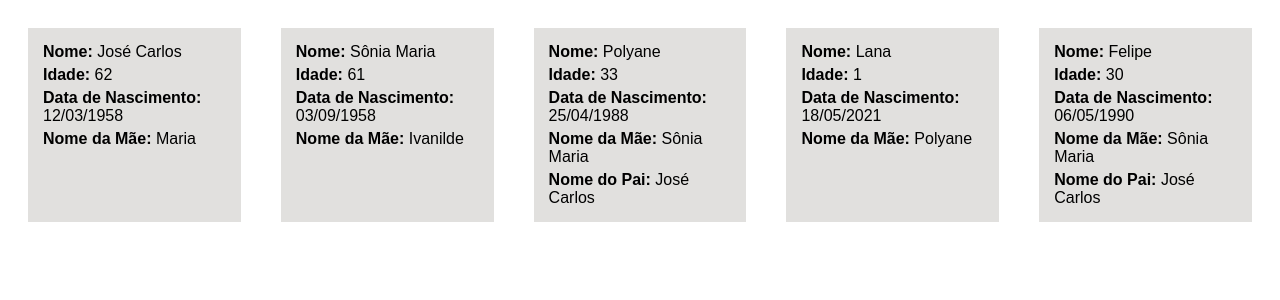
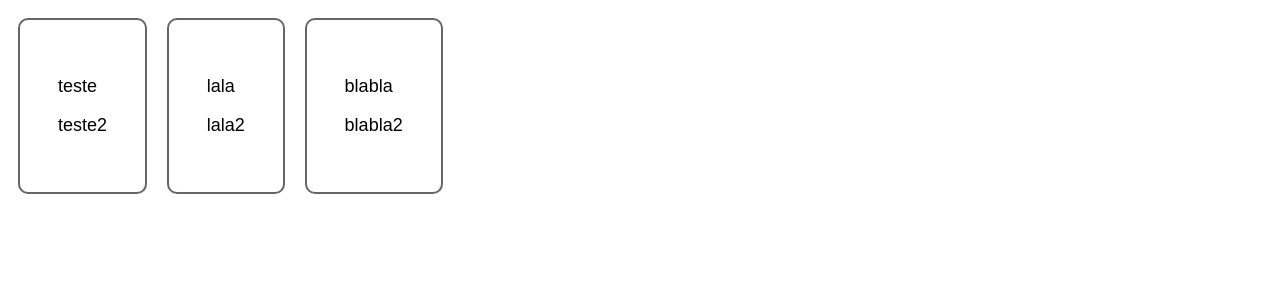
Before and after one commit to PolyaneRibeiro/Aulas-js-React, a React (Create React App) app in the folder my-app/: page / in a window 1280 px wide. Shown: the top 300 px of the page. Built offline with nearby package versions, Linux system fonts and the light colour scheme.

Commit message:
presencial

```diff
--- a/my-app/src/App.js
+++ b/my-app/src/App.js
@@ -1,58 +1,41 @@
-import './App.css';
+import "./App.css";
+import Card from "./components/Card";
 
 function App() {
-
-  const familia = [
+  const teste = {
+    nome: "José Carlos",
+    dataNascimento: "12/03/1958",
+    nomePai: false,
+    lista: [
       {
-      nome: 'José Carlos',
-      idade: 62,
-      dataNascimento: '12/03/1958',
-      nomeMae: 'Maria',
-      nomePai: false
+        string1: "teste",
+        string2: "teste2",
+        bolleano: true,
       },
       {
-      nome: 'Sônia Maria',
-      idade: 61,
-      dataNascimento: '03/09/1958',
-      nomeMae: 'Ivanilde'
+        string1: "lala",
+        string2: "lala2",
+        bolleano: true,
       },
       {
-      nome: 'Polyane',
-      idade: 33,
-      dataNascimento: '25/04/1988',
-      nomeMae: 'Sônia Maria',
-      nomePai: 'José Carlos'
+        string1: "blabla",
+        string2: "blabla2",
+        bolleano: true,
       },
-    {
-      nome: 'Lana',
-      idade: 1,
-      dataNascimento: '18/05/2021',
-      nomeMae: 'Polyane',
-    },
-    {
-      nome: 'Felipe',
-      idade: 30,
-      dataNascimento: '06/05/1990',
-      nomeMae: 'Sônia Maria',
-      nomePai: 'José Carlos'
-    }
-  ]
+    ],
+  };
 
   return (
-
-    <div className='app'>
-      {familia.map(item => {
-        return(
-        <div className='box'>
-          <p><b>Nome:</b> {item.nome}</p>
-          <p><b>Idade:</b> {item.idade}</p>
-          <p><b>Data de Nascimento:</b> {item.dataNascimento}</p>
-          <p><b>Nome da Mãe:</b> {item.nomeMae}</p>
-          {item.nomePai && <p><b>Nome do Pai:</b> {item.nomePai}</p>}
-        </div>
-      )
-      })
-      }
+    <div className="app">
+      {teste.lista.map((item) => {
+        return (
+          <Card
+            string1={item.string1}
+            string2={item.string2}
+            bolleano={item.bolleano}
+          />
+        );
+      })}
     </div>
   );
 }
--- /dev/null
+++ b/my-app/src/components/Card/index.js
@@ -0,0 +1,11 @@
+import React from "react";
+import './style.css';
+
+export default function Card({ string1, string2, bolleano }) {
+  return (
+    <div className="card">
+      <p>{string1}</p>
+      {bolleano && <p>{string2}</p>}
+    </div>
+  );
+}
--- /dev/null
+++ b/my-app/src/components/Card/style.css
@@ -0,0 +1,9 @@
+.card {
+    border: 2px solid #666;
+    padding: 3%;
+    margin: 10px;
+    border-radius: 10px;
+    font-size: 18px;
+
+    font-family: Arial, Helvetica, sans-serif;
+}
```
Lines whose indentation alone changed are shown as unchanged.
